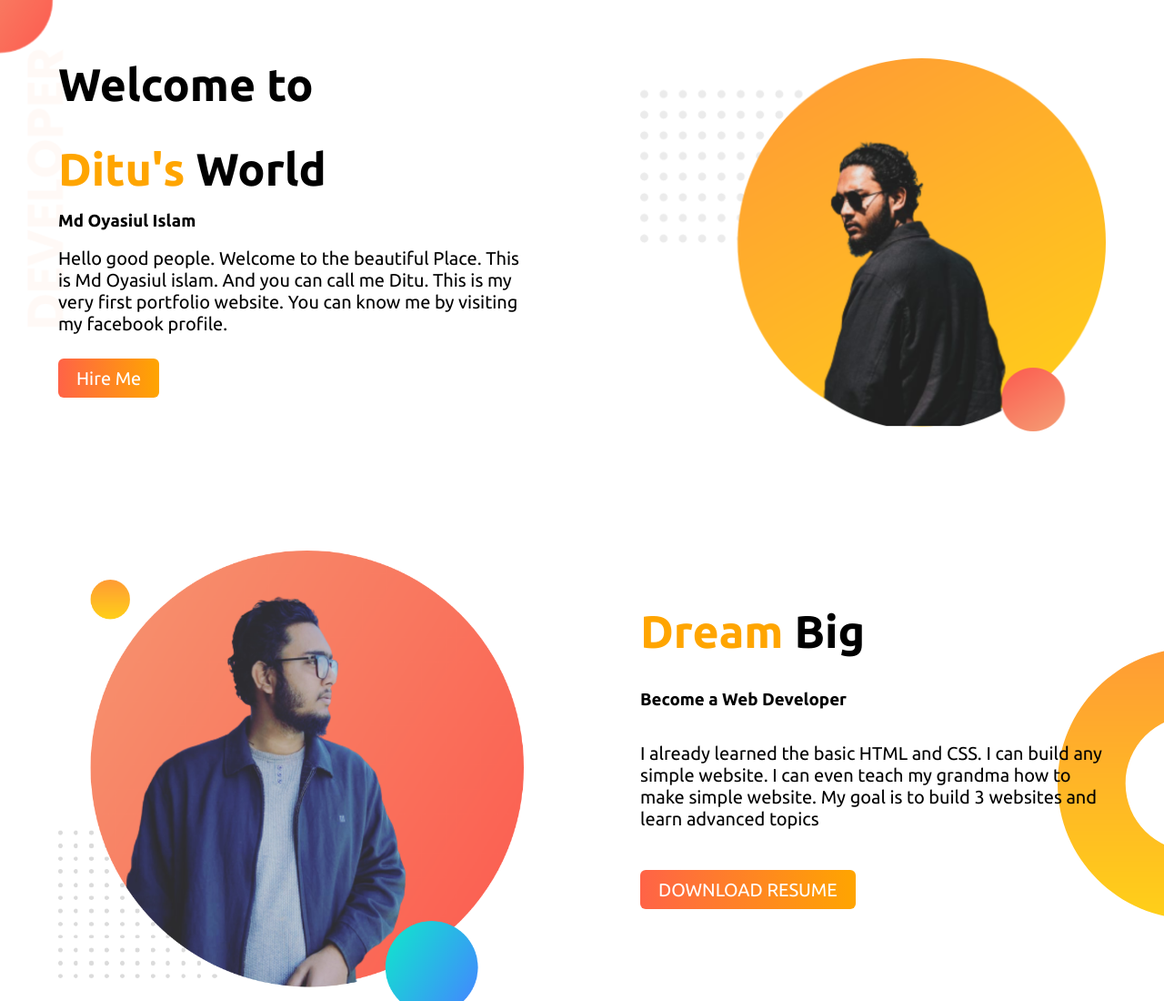
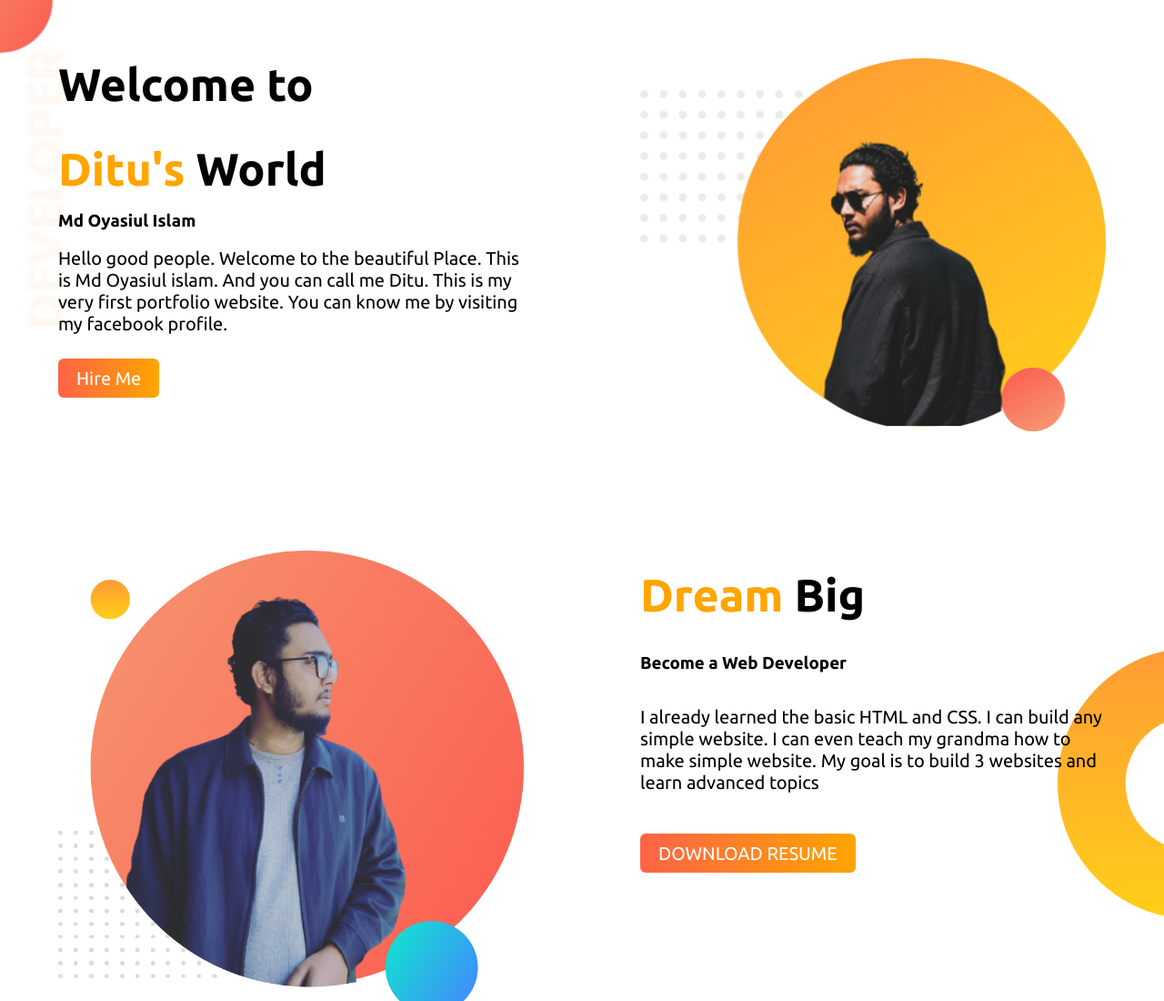
Before and after one commit to ditu10/Oyasiul-islam-ditu, a plain HTML site: page index.html in a window 1280 px wide. Shown: the top 1100 px of the page at 91% size. Drawn offline with Linux system fonts and the light colour scheme; a web font is replaced by a local one.

Commit message:
all okay

```diff
--- a/style.css
+++ b/style.css
@@ -23,7 +23,7 @@ p{
     display: flex;
 }
 .dream-big-h1{
-    padding-top: 60px;
+    padding-top: 20px;
 }
 
 h1{
```
